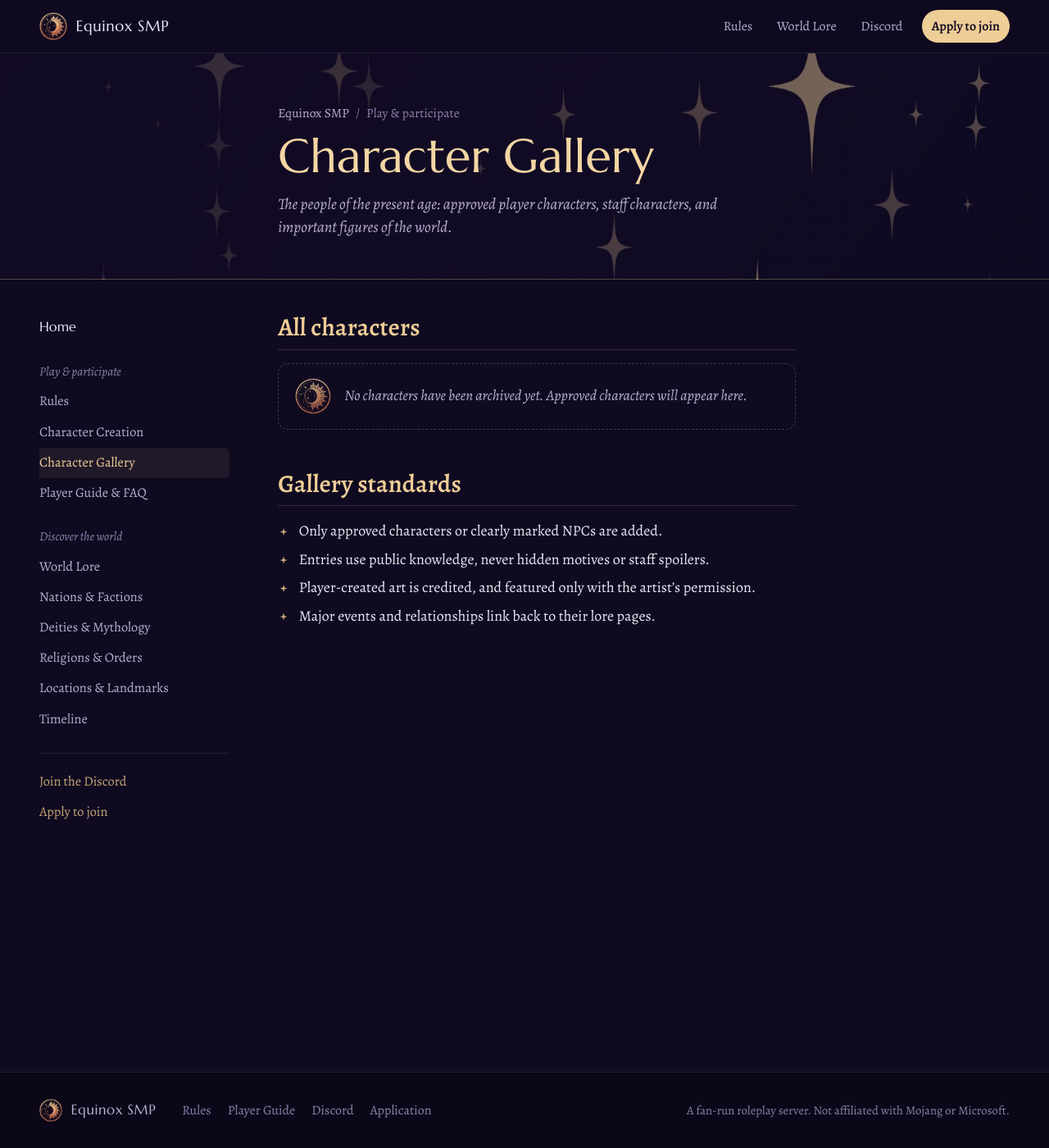
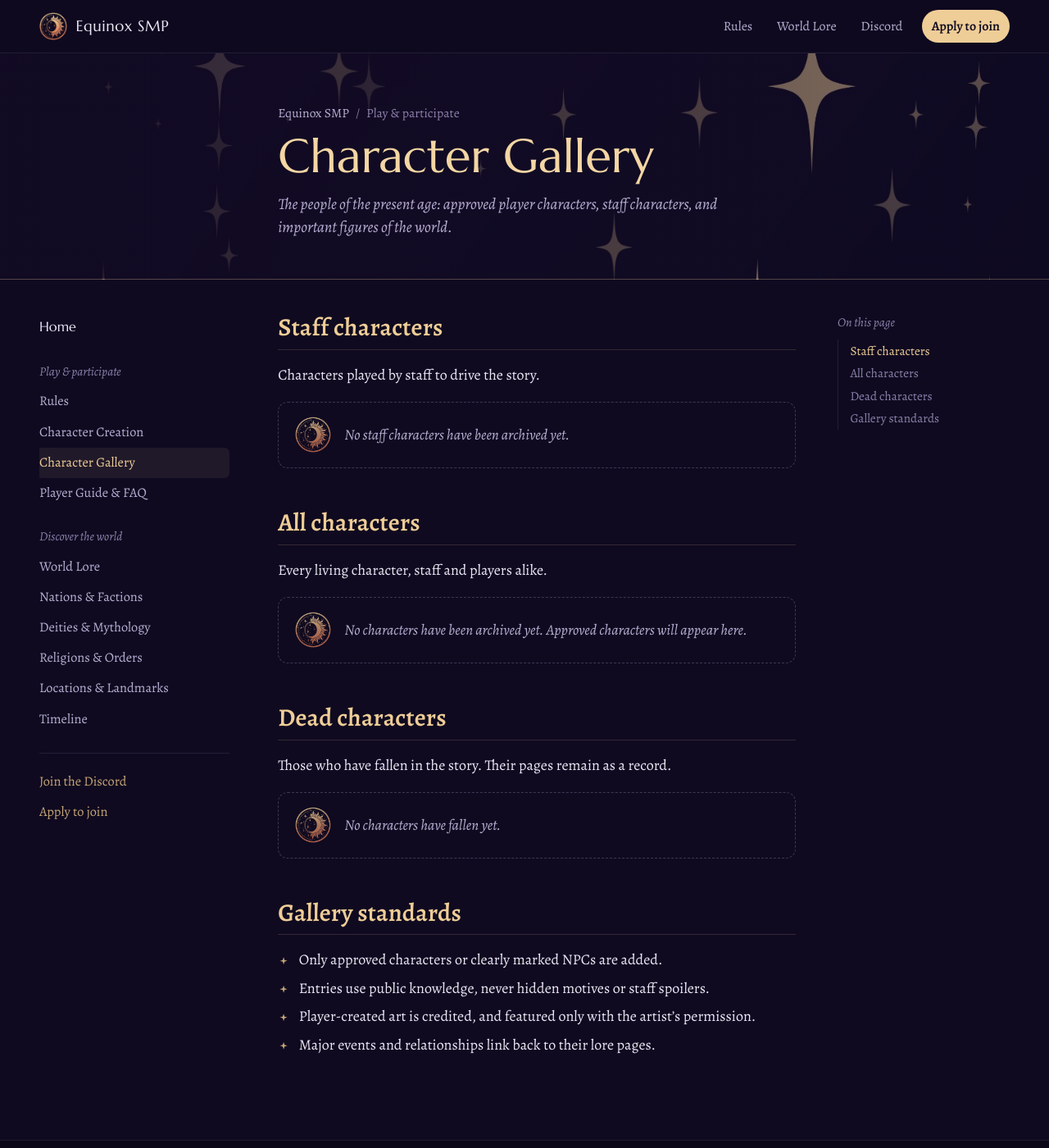
Before and after one commit to smpequinox/smpequinox.github.io, a Jekyll site: the page built from character-gallery.md, in a window 1280 px wide and 1400 px high. Shown: the whole window at 82% size. Built offline with Jekyll 4.4.1, drawn with Linux system fonts in a browser that asks for light colours.

Commit message:
Add Staff characters and Dead characters sections to the gallery
All characters now lists only the living; dead characters move to
their own section. Staff characters are those with type Staff Character.

Co-Authored-By: Claude Opus 5.5 <noreply@anthropic.com>
Claude-Session: https://claude.ai/code/session_012pD2useRZpTrTfTm1Gthrx

```diff
--- a/character-gallery.md
+++ b/character-gallery.md
@@ -3,8 +3,10 @@ title: "Character Gallery"
 description: "The people of the present age: approved player characters, staff characters, and important figures of the world."
 ---
 
-{% assign everyone = site.characters | sort: "title" %}
-{% assign featured = site.characters | where: "featured", true | sort: "title" %}
+{% assign living = site.characters | where_exp: "c", "c.status != 'Dead'" | sort: "title" %}
+{% assign featured = living | where: "featured", true %}
+{% assign staff = living | where: "type", "Staff Character" %}
+{% assign dead = site.characters | where: "status", "Dead" | sort: "title" %}
 
 {% if featured.size > 0 %}
 ## Featured this arc
@@ -14,14 +16,42 @@ Staff characters introduced or central to {{ site.current_arc }}.
 {% include character-grid.html characters=featured %}
 {% endif %}
 
+## Staff characters
+
+Characters played by staff to drive the story.
+
+{% if staff.size > 0 %}
+{% include character-grid.html characters=staff %}
+{% else %}
+<div class="empty-state">
+  <img src="{{ '/assets/img/emblem.png' | relative_url }}" alt="" width="44" height="44">
+  <p>No staff characters have been archived yet.</p>
+</div>
+{% endif %}
+
 ## All characters
 
-{% if everyone.size > 0 %}
-{% include character-grid.html characters=everyone %}
+Every living character, staff and players alike.
+
+{% if living.size > 0 %}
+{% include character-grid.html characters=living %}
 {% else %}
 <div class="empty-state">
   <img src="{{ '/assets/img/emblem.png' | relative_url }}" alt="" width="44" height="44">
   <p>No characters have been archived yet. Approved characters will appear here.</p>
+</div>
+{% endif %}
+
+## Dead characters
+
+Those who have fallen in the story. Their pages remain as a record.
+
+{% if dead.size > 0 %}
+{% include character-grid.html characters=dead %}
+{% else %}
+<div class="empty-state">
+  <img src="{{ '/assets/img/emblem.png' | relative_url }}" alt="" width="44" height="44">
+  <p>No characters have fallen yet.</p>
 </div>
 {% endif %}
 
```
Also changed, not shown: EDITING.md (+2 -1 lines), templates/character.md (+2 -2 lines).
